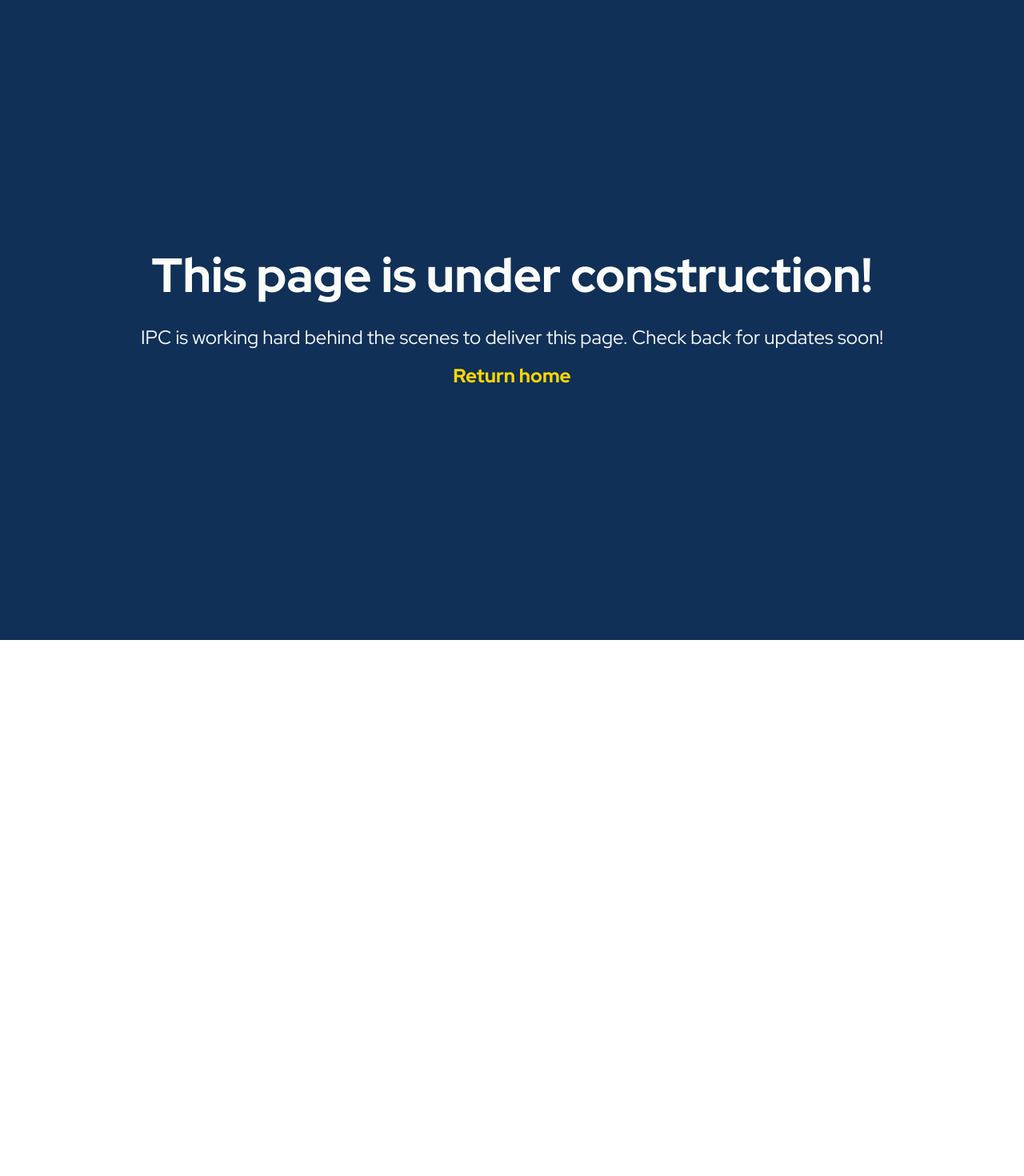
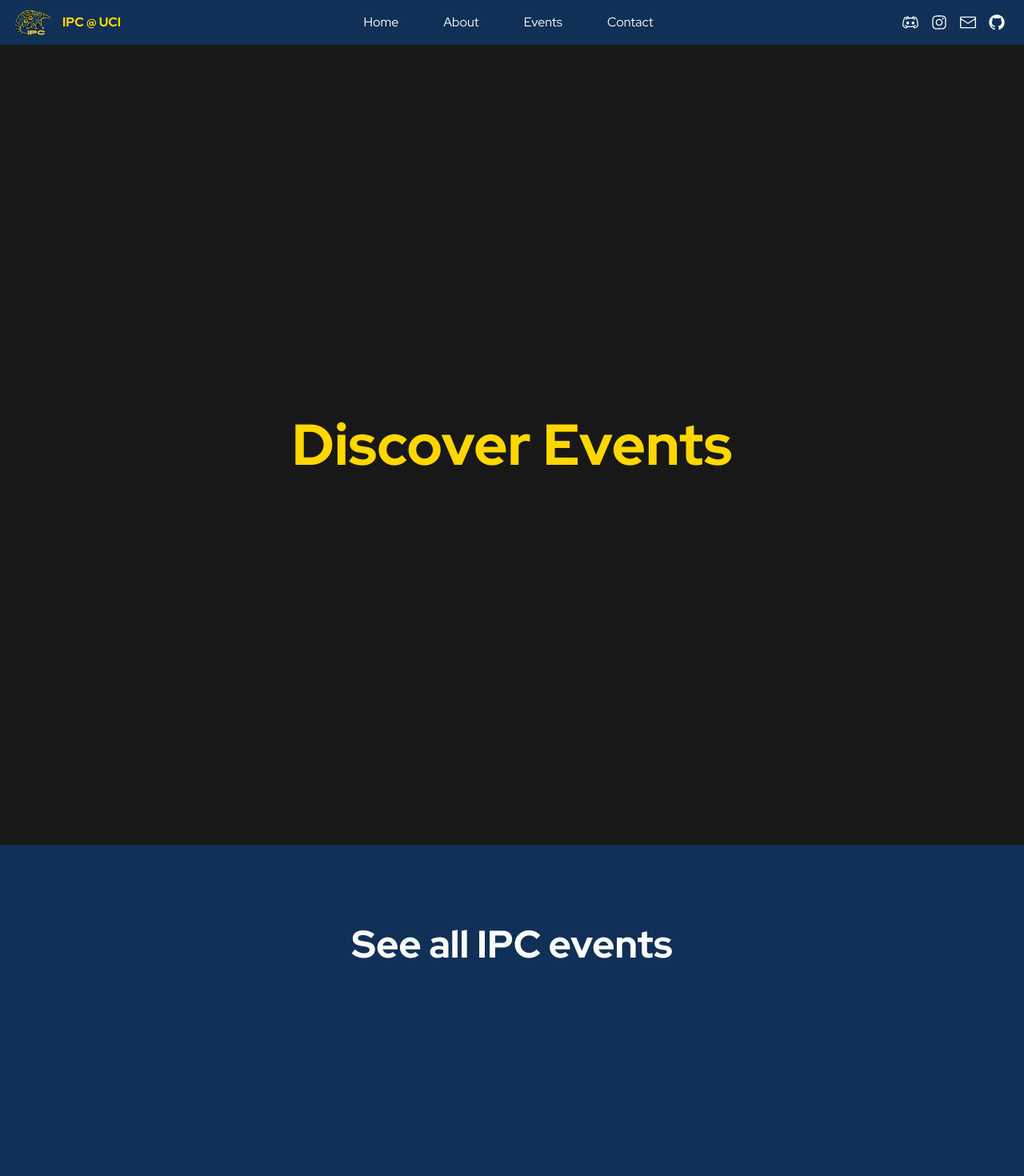
Before and after one commit to IPC-at-UCI/ipc-uci-website, a Next.js app: page /events in a window 1280 px wide. Shown: the top 1470 px of the page at 80% size. Before the commit the page ends 800 px from the top, so only its background shows below. Built offline with nearby package versions, Linux system fonts and the light colour scheme.

Commit message:
Create events template

```diff
--- /dev/null
+++ b/src/app/events/event-data.ts
@@ -0,0 +1,26 @@
+import { StaticImport } from "next/dist/shared/lib/get-img-props";
+
+import img4 from "@/app/_images/img4.jpg";
+
+interface EventObject {
+  title: string;
+  buildingName: string;
+  location: string;
+  date: Date;
+  description: string;
+  images?: StaticImport[];
+}
+
+const EVENT_DATA: EventObject[] = [
+  {
+    title: "2025 IPC APEX Expo",
+    buildingName: "Anaheim Convention Center",
+    location: "Anaheim, CA",
+    date: new Date("2025-04-06"),
+    description:
+      "Lorem ipsum dolor sit amet, consectetur adipiscing elit. Quisque porta scelerisque quam ac hendrerit. Nullam blandit dolor ante, ac venenatis dui elementum volutpat. Aenean malesuada justo vel magna finibus accumsan. Aenean tincidunt bibendum urna at vulputate. Aliquam commodo, lacus et imperdiet tristique, massa tortor gravida velit, eget volutpat nibh augue sed neque. Vivamus convallis urna ac magna tempor eleifend. Nunc ante massa, lacinia sed metus consequat, vehicula sodales est. Nullam maximus consequat varius.\nPellentesque posuere, felis dapibus ultricies eleifend, mauris sapien tristique dolor, quis vehicula elit eros id ipsum. Duis auctor nec neque ultrices accumsan. Vivamus commodo, purus vitae scelerisque suscipit, massa leo imperdiet massa, et ultricies lectus tortor sed felis. Proin a lacus vel lorem vestibulum gravida sollicitudin a erat. Curabitur euismod nibh et nibh faucibus egestas. Proin ac venenatis tellus. Etiam vestibulum suscipit est et posuere. Curabitur scelerisque sapien libero, vitae bibendum lacus porta posuere. In sed libero nisl. Nulla tristique sapien non est sagittis tempor. Etiam cursus pulvinar lorem, sit amet fermentum enim hendrerit in.",
+    images: [img4],
+  },
+];
+
+export default EVENT_DATA;
--- a/src/app/events/page.tsx
+++ b/src/app/events/page.tsx
@@ -1,11 +1,24 @@
 import Link from "next/link"
+
+import Navigation from "@/components/Navigation"
+import Section from "@/components/Section"
+import Footer from "@/components/Footer"
 
 export default function Page() {
     return (
-        <div className="w-screen h-screen bg-ipc-blue flex flex-col items-center justify-center text-ipc-white text-2xl">
-            <div className="font-bold text-6xl mb-8">This page is under construction!</div>
-            <div className="mb-4">IPC is working hard behind the scenes to deliver this page. Check back for updates soon!</div>
-            <Link href="/" className="font-bold text-ipc-yellow hover:underline underline-offset-4">Return home</Link>
+        <div>
+            <Navigation />
+            <Section className="h-[1000px] bg-ipc-black flex justify-center items-center">
+                <div>
+                    <div className="text-7xl font-bold text-ipc-yellow">Discover Events</div>
+                </div>
+            </Section>
+            <Section className="min-h-[1000px] bg-ipc-blue flex justify-center">
+                <div>
+                    <div className="text-5xl font-bold text-ipc-white mt-[100px]">See all IPC events</div>
+                </div>
+            </Section>
+            <Footer />
         </div>
     )
 }
```
